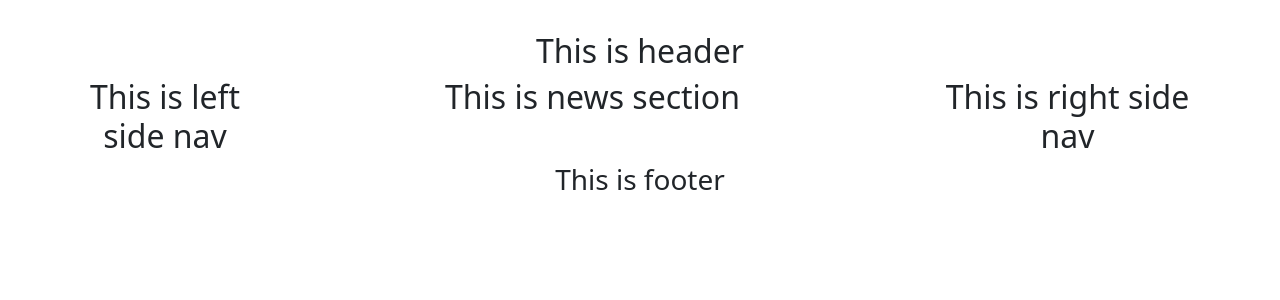
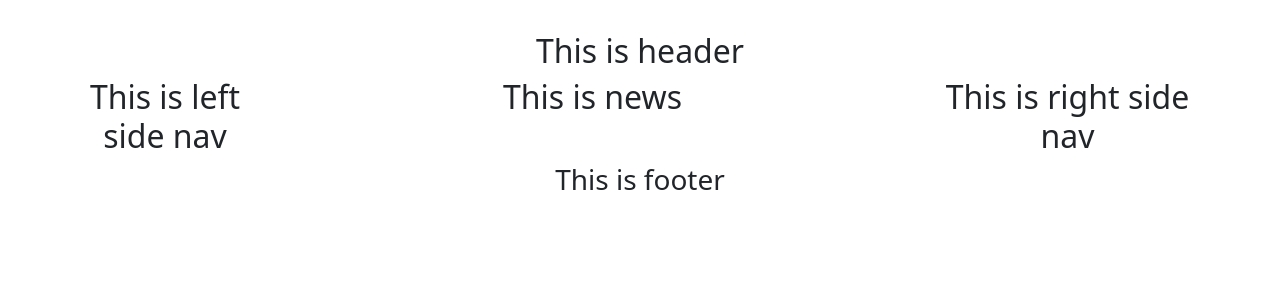
Before and after one commit to rabby-web/dragon-news-client, a React (Vite) app: page /news/1 in a window 1280 px wide. Shown: the top 300 px of the page. Built offline with nearby package versions, Linux system fonts and the light colour scheme.

Commit message:
router setup

```diff
--- a/src/Pages/News/News/News.jsx
+++ b/src/Pages/News/News/News.jsx
@@ -1,7 +1,7 @@
 const News = () => {
     return (
         <div>
-            <h2>This is news section</h2>
+            <h2>This is news</h2>
         </div>
     );
 };
```
